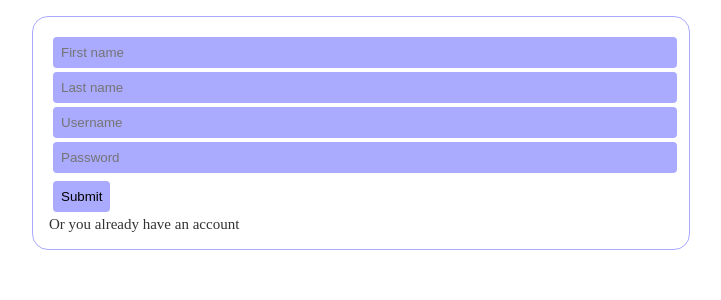
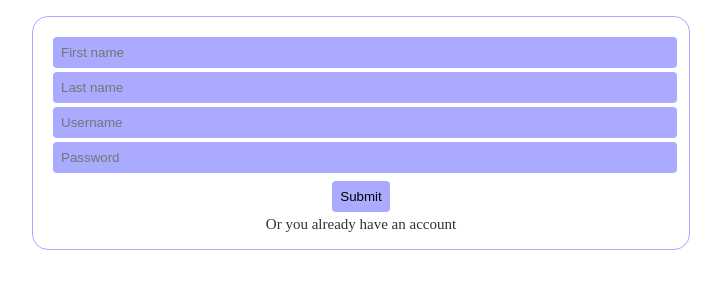
Before and after one commit to nalek0/test-messanger-public, a Flask app: page /auth/signup in a window 1280 px wide. Shown: the part 53-353 px from the top of the page, without its empty margins (279-1000 px from the left). Run offline with Flask 2, Linux system fonts and the light colour scheme; parts of the project's set-up code (start-up, migrations or seed data) failed here and were passed over.

Commit message:
Added few `centered_content` classes

```diff
--- a/server/templates/auth/login.html
+++ b/server/templates/auth/login.html
@@ -10,7 +10,7 @@
 
 {% block content %}
     <div class="auth-form">
-        <form method="post" class="base_form centered_form">
+        <form method="post" class="base_form centered_form centered_content">
             <input type="text" name="username" placeholder="Username" class="base_input base_text_input" />
             <input type="password" name="password" placeholder="Password" class="base_input base_text_input" />
             <input type="submit" value="Submit" class="base_input base_submit_input" />
--- a/server/templates/auth/signup.html
+++ b/server/templates/auth/signup.html
@@ -10,7 +10,7 @@
 
 {% block content %}
     <div class="auth-form">
-        <form method="post" class="base_form centered_form">
+        <form method="post" class="base_form centered_form centered_content">
             <input type="text" name="first_name" placeholder="First name" class="base_input base_text_input" />
             <input type="text" name="last_name" placeholder="Last name" class="base_input base_text_input" />
             <input type="text" name="username" placeholder="Username" class="base_input base_text_input" />
--- a/server/templates/main/search_page.html
+++ b/server/templates/main/search_page.html
@@ -20,7 +20,7 @@
 
 {% block content %}
     <div class="main_part">
-        <form action="/search" method="post" class="base_form centered_form">
+        <form action="/search" method="post" class="base_form centered_form centered_content">
             <input type="text" name="query" placeholder="Search somebody" class="base_input">
             <input type="submit" value="Search" class="base_input base_submit_input">
         </form>
```
